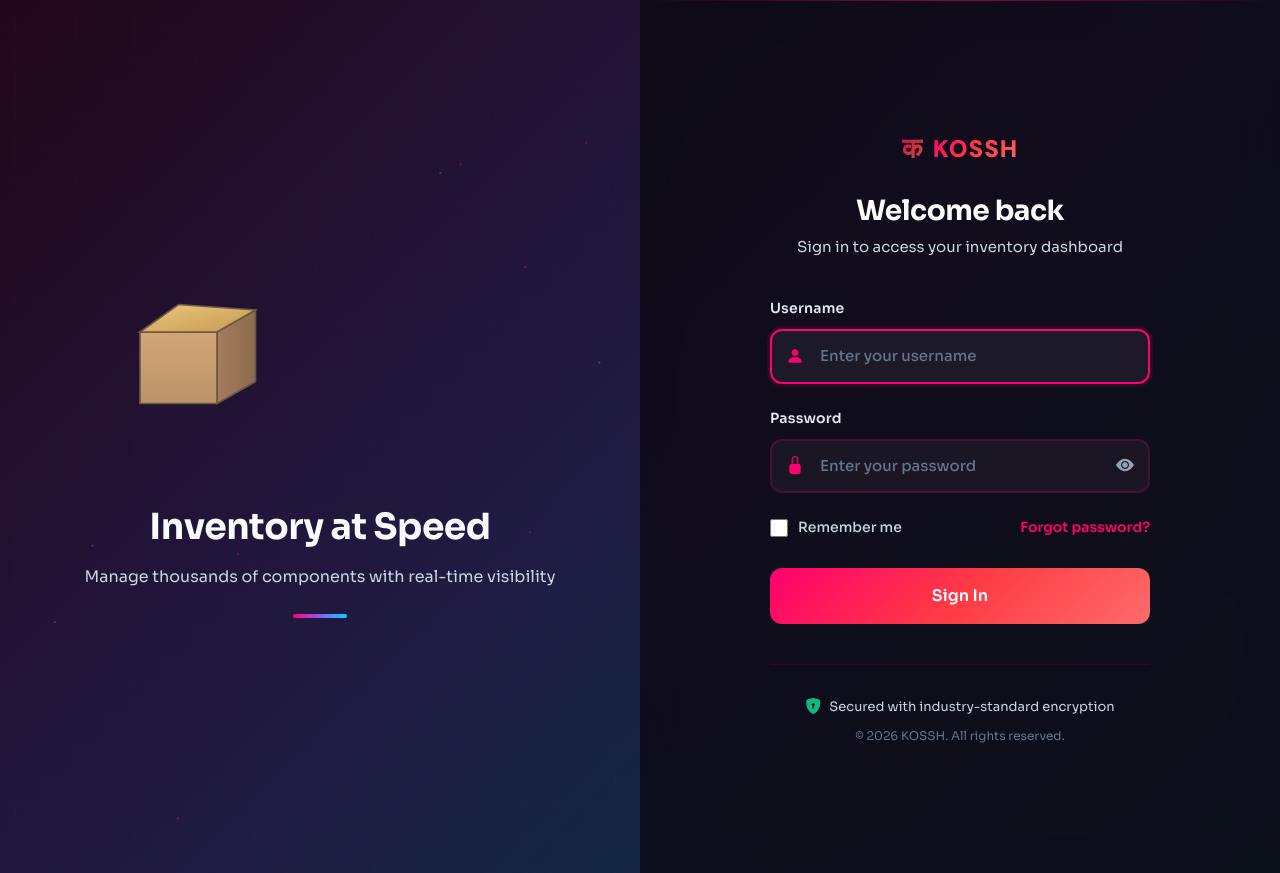
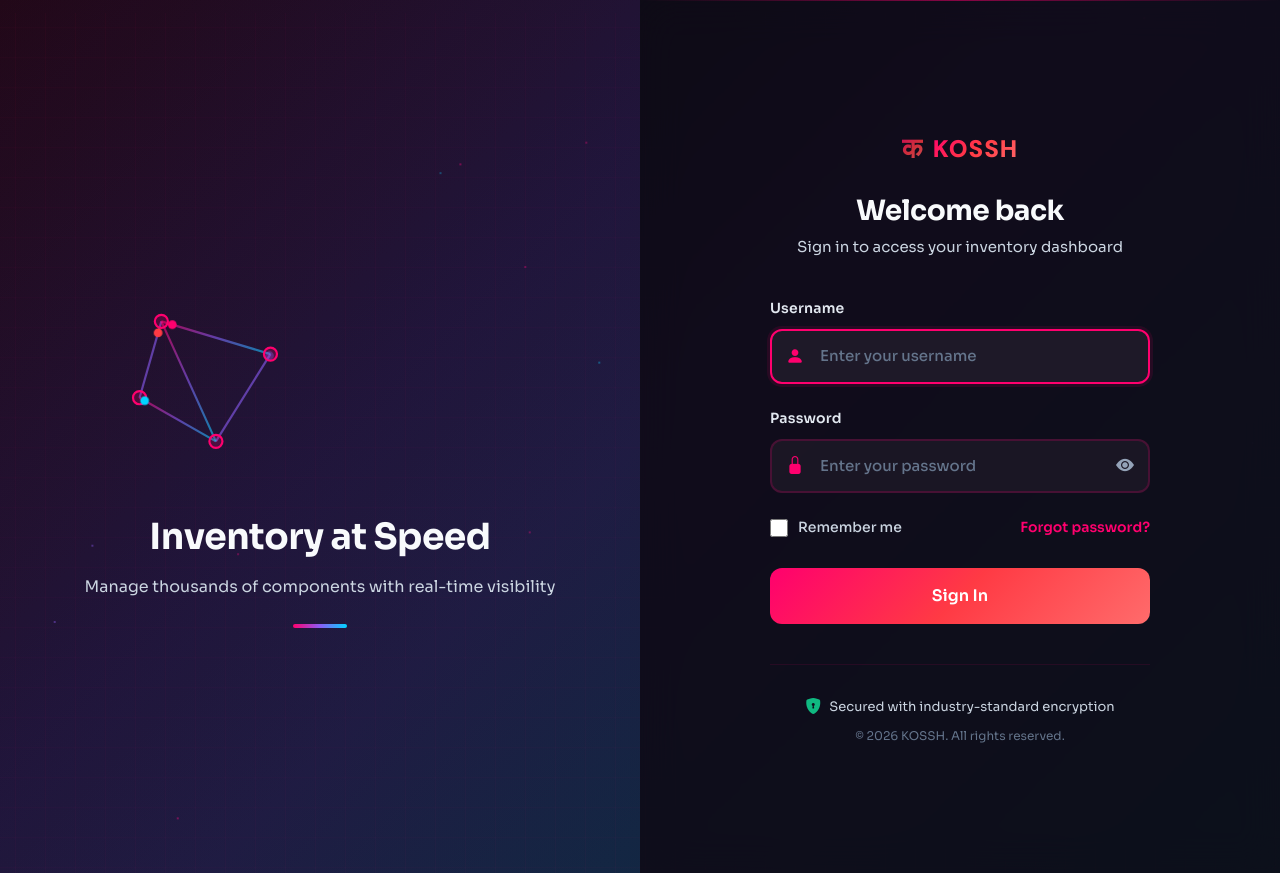
Before and after one commit to Nav228/KOSSH, a Flask app: page /login in a window 1280 px wide. Run offline with Flask 3, Linux system fonts and the light colour scheme; some libraries are stand-ins or nearby versions.

Commit message:
Redesign login visual: Animated inventory flow network
- Replace static box with dynamic network visualization
- Connected nodes representing inventory locations/warehouses
- Multi-color gradient lines (red → purple → cyan) showing connections
- Animated colored dots flowing through the network in loops
- Each item represents inventory components moving through system
- Shows real-time inventory management in action
- Modern, professional, purpose-driven design
- Much more interesting than static box

Co-Authored-By: Claude Opus 4.7 <noreply@anthropic.com>

```diff
--- a/templates/login.html
+++ b/templates/login.html
@@ -120,11 +120,11 @@
             text-align: center;
         }
 
-        /* ===== 3D CARDBOARD BOX ANIMATION ===== */
+        /* ===== INVENTORY FLOW NETWORK ANIMATION ===== */
         .visual-icon {
             position: relative;
-            width: 220px;
-            height: 220px;
+            width: 240px;
+            height: 240px;
             margin-bottom: 30px;
             display: flex;
             align-items: center;
@@ -137,25 +137,74 @@
             height: 100%;
         }
 
-        /* Box front face (main body) */
-        .box-front {
-            fill: #d4a574;
-            stroke: #9d7e54;
-            stroke-width: 2.5;
+        /* Network connection lines */
+        .network-line {
+            stroke: url(#lineGradient);
+            stroke-width: 2;
+            fill: none;
+            opacity: 0.6;
         }
 
-        /* Box top face (shows 3D depth) */
-        .box-top {
-            fill: #e6b88a;
-            stroke: #9d7e54;
-            stroke-width: 2.5;
+        /* Network nodes */
+        .network-node {
+            fill: rgba(255, 0, 110, 0.2);
+            stroke: #ff006e;
+            stroke-width: 2;
         }
 
-        /* Box right side (shadow/depth) */
-        .box-right {
-            fill: #b8956a;
-            stroke: #9d7e54;
-            stroke-width: 2.5;
+        /* Flowing items/components */
+        .flow-item {
+            r: 4;
+            opacity: 0.8;
+        }
+
+        .item-red {
+            fill: #ff006e;
+            animation: flowPath1 6s linear infinite;
+        }
+
+        .item-purple {
+            fill: #8b5cf6;
+            animation: flowPath2 6s linear infinite 0.5s;
+        }
+
+        .item-cyan {
+            fill: #00d4ff;
+            animation: flowPath3 6s linear infinite 1s;
+        }
+
+        .item-red2 {
+            fill: #ff3a44;
+            animation: flowPath4 6s linear infinite 1.5s;
+        }
+
+        /* Animation paths for items flowing through network */
+        @keyframes flowPath1 {
+            0% { cx: 70; cy: 70; opacity: 0; }
+            5% { opacity: 1; }
+            95% { opacity: 1; }
+            100% { cx: 170; cy: 100; opacity: 0; }
+        }
+
+        @keyframes flowPath2 {
+            0% { cx: 170; cy: 100; opacity: 0; }
+            5% { opacity: 1; }
+            95% { opacity: 1; }
+            100% { cx: 120; cy: 180; opacity: 0; }
+        }
+
+        @keyframes flowPath3 {
+            0% { cx: 120; cy: 180; opacity: 0; }
+            5% { opacity: 1; }
+            95% { opacity: 1; }
+            100% { cx: 50; cy: 140; opacity: 0; }
+        }
+
+        @keyframes flowPath4 {
+            0% { cx: 50; cy: 140; opacity: 0; }
+            5% { opacity: 1; }
+            95% { opacity: 1; }
+            100% { cx: 70; cy: 70; opacity: 0; }
         }
 
 
@@ -563,30 +612,33 @@
         <div class="login-visual">
             <div class="visual-content">
                 <div class="visual-icon">
-                    <svg viewBox="0 0 200 200" class="box-container">
+                    <svg viewBox="0 0 220 220" class="box-container">
                         <defs>
-                            <linearGradient id="boxTop" x1="0%" y1="0%" x2="100%" y2="100%">
-                                <stop offset="0%" style="stop-color:#e8c87d;stop-opacity:1" />
-                                <stop offset="100%" style="stop-color:#c99854;stop-opacity:1" />
-                            </linearGradient>
-                            <linearGradient id="boxFront" x1="0%" y1="0%" x2="0%" y2="100%">
-                                <stop offset="0%" style="stop-color:#d4a574;stop-opacity:1" />
-                                <stop offset="100%" style="stop-color:#b8956a;stop-opacity:1" />
-                            </linearGradient>
-                            <linearGradient id="boxRight" x1="0%" y1="0%" x2="100%" y2="0%">
-                                <stop offset="0%" style="stop-color:#a67c5d;stop-opacity:1" />
-                                <stop offset="100%" style="stop-color:#8b6b4e;stop-opacity:1" />
+                            <linearGradient id="lineGradient" x1="0%" y1="0%" x2="100%" y2="100%">
+                                <stop offset="0%" style="stop-color:#ff006e;stop-opacity:1" />
+                                <stop offset="50%" style="stop-color:#8b5cf6;stop-opacity:1" />
+                                <stop offset="100%" style="stop-color:#00d4ff;stop-opacity:1" />
                             </linearGradient>
                         </defs>
 
-                        <!-- RIGHT SIDE (darkest) -->
-                        <polygon points="120,70 155,50 155,115 120,135" fill="url(#boxRight)" stroke="#6b5745" stroke-width="1.5" />
+                        <!-- NETWORK LINES (connections) -->
+                        <line x1="70" y1="70" x2="170" y2="100" class="network-line" />
+                        <line x1="170" y1="100" x2="120" y2="180" class="network-line" />
+                        <line x1="120" y1="180" x2="50" y2="140" class="network-line" />
+                        <line x1="50" y1="140" x2="70" y2="70" class="network-line" />
+                        <line x1="70" y1="70" x2="120" y2="180" class="network-line" />
 
-                        <!-- FRONT FACE -->
-                        <polygon points="50,135 50,70 120,70 120,135" fill="url(#boxFront)" stroke="#6b5745" stroke-width="1.5" />
+                        <!-- NETWORK NODES -->
+                        <circle cx="70" cy="70" r="6" class="network-node" />
+                        <circle cx="170" cy="100" r="6" class="network-node" />
+                        <circle cx="120" cy="180" r="6" class="network-node" />
+                        <circle cx="50" cy="140" r="6" class="network-node" />
 
-                        <!-- TOP FACE (brightest) -->
-                        <polygon points="50,70 85,45 155,50 120,70" fill="url(#boxTop)" stroke="#6b5745" stroke-width="1.5" />
+                        <!-- FLOWING ITEMS (animated components) -->
+                        <circle cx="70" cy="70" class="flow-item item-red" />
+                        <circle cx="170" cy="100" class="flow-item item-purple" />
+                        <circle cx="120" cy="180" class="flow-item item-cyan" />
+                        <circle cx="50" cy="140" class="flow-item item-red2" />
                     </svg>
                 </div>
 
```
